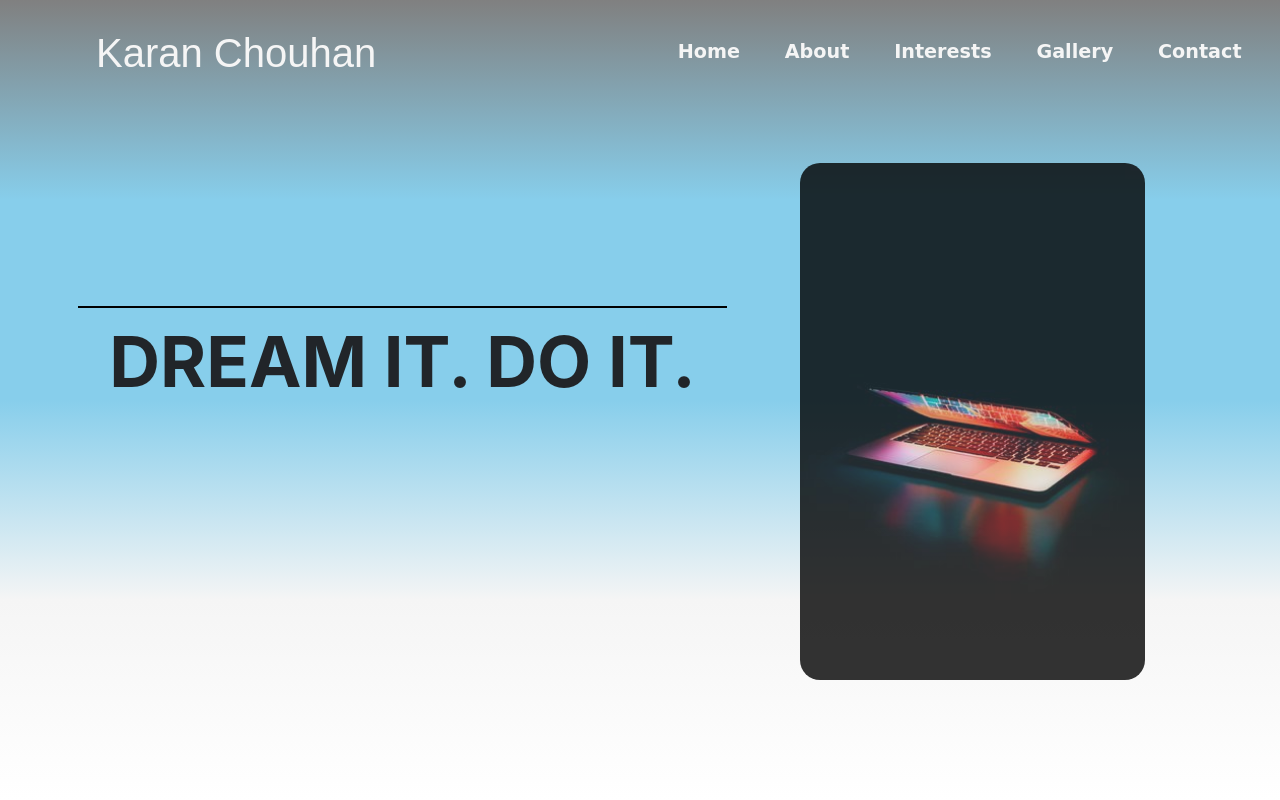
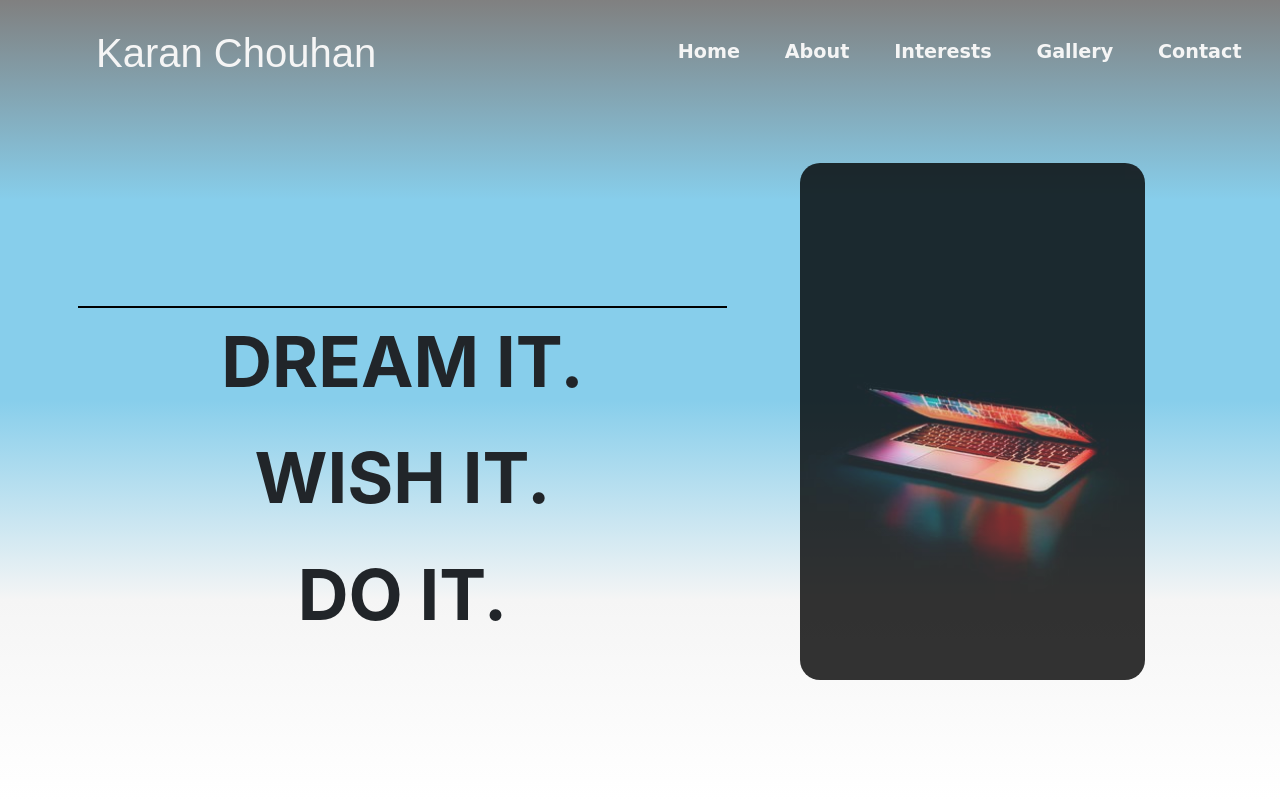
Before and after one commit to Karan-ihn/Karan-ihn.github.io, a plain HTML site: page index.html in a window 1280 px wide. Shown: the top 800 px of the page. Drawn offline with nearby package versions, Linux system fonts and the light colour scheme.

Commit message:
header text column

```diff
--- a/index.html
+++ b/index.html
@@ -58,7 +58,9 @@
                     <div class="animation-1">
                     <div class="line-1"></div>
                     <!-- <h6>Hi there, I'm</h6> -->
-                    <h1>DREAM IT. DO IT.</h1>
+                        <h1>DREAM IT.</h1>
+                        <h1>WISH IT.</h1>
+                        <h1>DO IT.</h1>
                     <!-- <p><strong>DREAM IT. WISH IT. DO IT.</strong></p> -->
                         </div>
                 </div>
```
